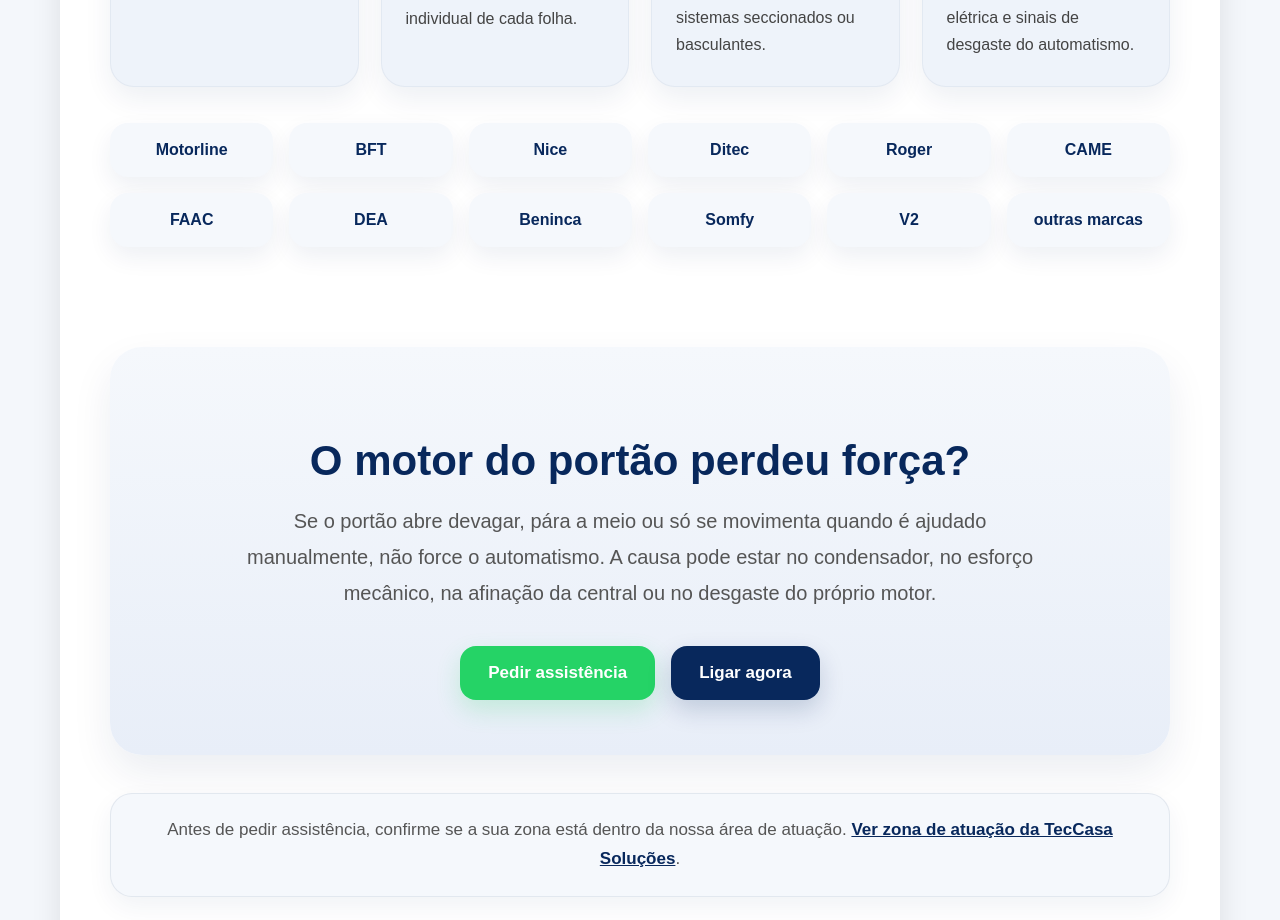
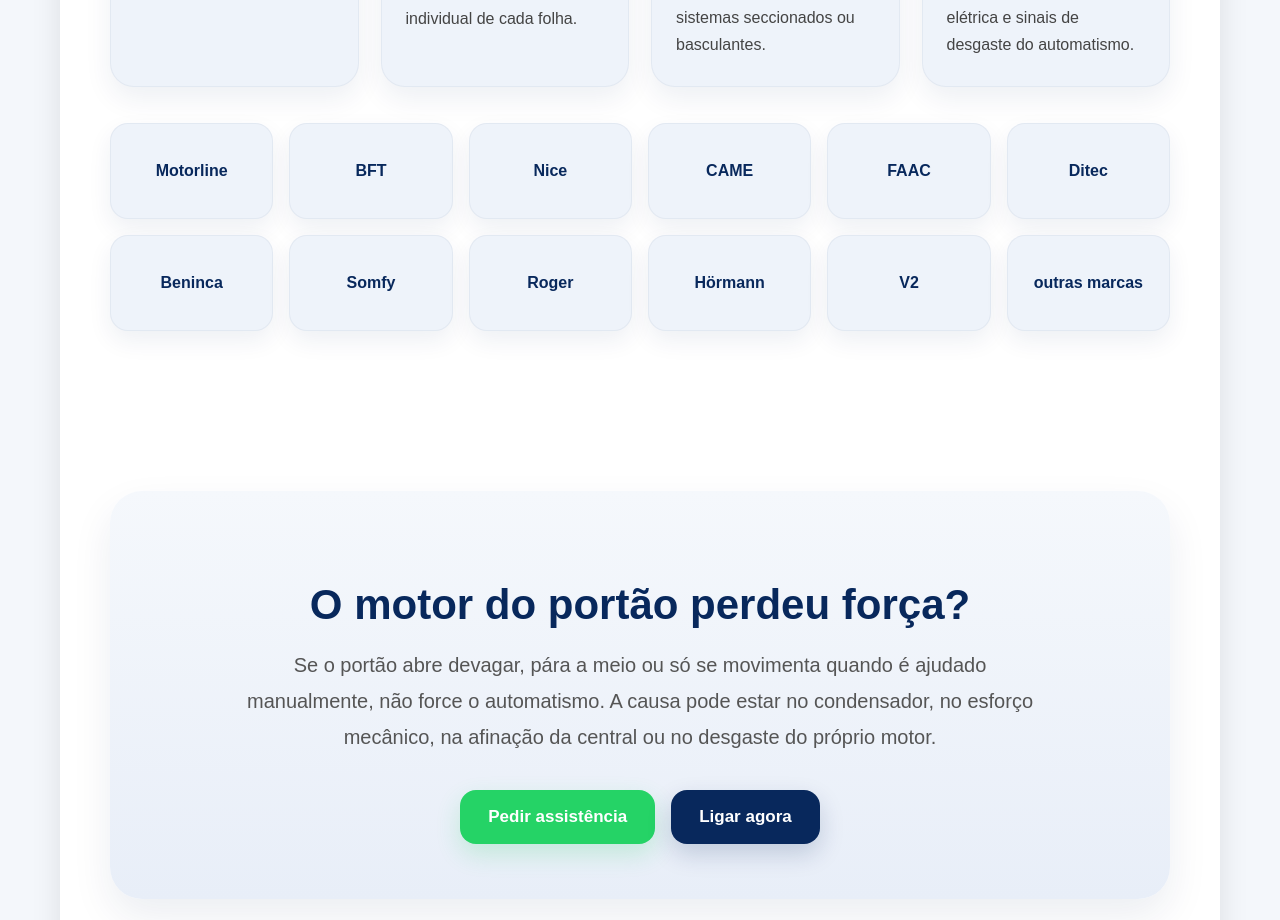
Before and after one commit to andrecorreiaauto-bit/teccasa-site, a Next.js app: page /motor-portao-sem-forca in a window 1280 px wide. Shown: the part 3820-4740 px from the top of the page. Built offline with nearby package versions, Linux system fonts and the light colour scheme.

Commit message:
Update motor-portao-sem-forca.js

```diff
--- a/pages/motor-portao-sem-forca.js
+++ b/pages/motor-portao-sem-forca.js
@@ -914,40 +914,87 @@ export default function MotorPortaoSemForca() {
                                                       style={{
                                                       display:"grid",
                                                       gridTemplateColumns:"repeat(auto-fit,minmax(150px,1fr))",
-                                                      gap:"16px"
+                                                      gap:"16px",
+                                                      marginTop:"30px",
+                                                      marginBottom:"60px"
                                                       }}
                                                       >
 
                                                       {[
-                                                      "Motorline",
-                                                      "BFT",
-                                                      "Nice",
-                                                      "Ditec",
-                                                      "Roger",
-                                                      "CAME",
-                                                      "FAAC",
-                                                      "DEA",
-                                                      "Beninca",
-                                                      "Somfy",
-                                                      "V2",
-                                                      "outras marcas"
+                                                      { nome:"Motorline", href:"/automatismos-motorline-portoes" },
+                                                      { nome:"BFT", href:"/automatismos-bft-portoes" },
+                                                      { nome:"Nice", href:"/automatismos-nice-portoes" },
+                                                      { nome:"CAME", href:"/automatismos-came-portoes" },
+                                                      { nome:"FAAC", href:"/automatismos-faac-portoes" },
+                                                      { nome:"Ditec", href:"/automatismos-ditec-portoes" },
+                                                      { nome:"Beninca", href:"/automatismos-beninca-portoes" },
+                                                      { nome:"Somfy", href:"/automatismos-somfy-portoes" },
+                                                      { nome:"Roger", href:"/automatismos-roger-technology-portoes" },
+                                                      { nome:"Hörmann", href:"/automatismos-hormann-portoes" },
+                                                      { nome:"V2", href:"/automatismos-v2-portoes" },
+                                                      { nome:"outras marcas", href:null }
                                                       ].map((marca,index)=>(
+
+                                                      marca.href ? (
+
+                                                      <a
+                                                      key={index}
+                                                      href={marca.href}
+                                                      className="cartao-marca"
+                                                      style={{
+                                                      background:"#eef3fa",
+                                                      borderRadius:"18px",
+                                                      padding:"18px 14px",
+                                                      textAlign:"center",
+                                                      fontWeight:"bold",
+                                                      color:"#08285c",
+                                                      boxShadow:"0 10px 24px rgba(11,44,95,0.07)",
+                                                      border:"1px solid rgba(11,44,95,0.05)",
+                                                      textDecoration:"none",
+                                                      display:"flex",
+                                                      alignItems:"center",
+                                                      justifyContent:"center",
+                                                      minHeight:"58px",
+                                                      transition:"transform .25s ease, box-shadow .25s ease, background .25s ease"
+                                                      }}
+                                                      onMouseEnter={(e)=>{
+                                                      e.currentTarget.style.transform="translateY(-4px)"
+                                                      e.currentTarget.style.boxShadow="0 16px 32px rgba(11,44,95,0.12)"
+                                                      e.currentTarget.style.background="#f9fbff"
+                                                      }}
+                                                      onMouseLeave={(e)=>{
+                                                      e.currentTarget.style.transform="translateY(0)"
+                                                      e.currentTarget.style.boxShadow="0 10px 24px rgba(11,44,95,0.07)"
+                                                      e.currentTarget.style.background="#eef3fa"
+                                                      }}
+                                                      >
+                                                      {marca.nome}
+                                                      </a>
+
+                                                      ) : (
 
                                                       <div
                                                       key={index}
                                                       className="cartao-marca"
                                                       style={{
-                                                      background:"#f5f8fc",
+                                                      background:"#eef3fa",
+                                                      borderRadius:"18px",
                                                       padding:"18px 14px",
-                                                      borderRadius:"18px",
                                                       textAlign:"center",
                                                       fontWeight:"bold",
                                                       color:"#08285c",
-                                                      boxShadow:"0 10px 24px rgba(11,44,95,0.07)"
+                                                      boxShadow:"0 10px 24px rgba(11,44,95,0.07)",
+                                                      border:"1px solid rgba(11,44,95,0.05)",
+                                                      display:"flex",
+                                                      alignItems:"center",
+                                                      justifyContent:"center",
+                                                      minHeight:"58px"
                                                       }}
                                                       >
-                                                      {marca}
+                                                      {marca.nome}
                                                       </div>
+
+                                                      )
 
                                                       ))}
 
```
